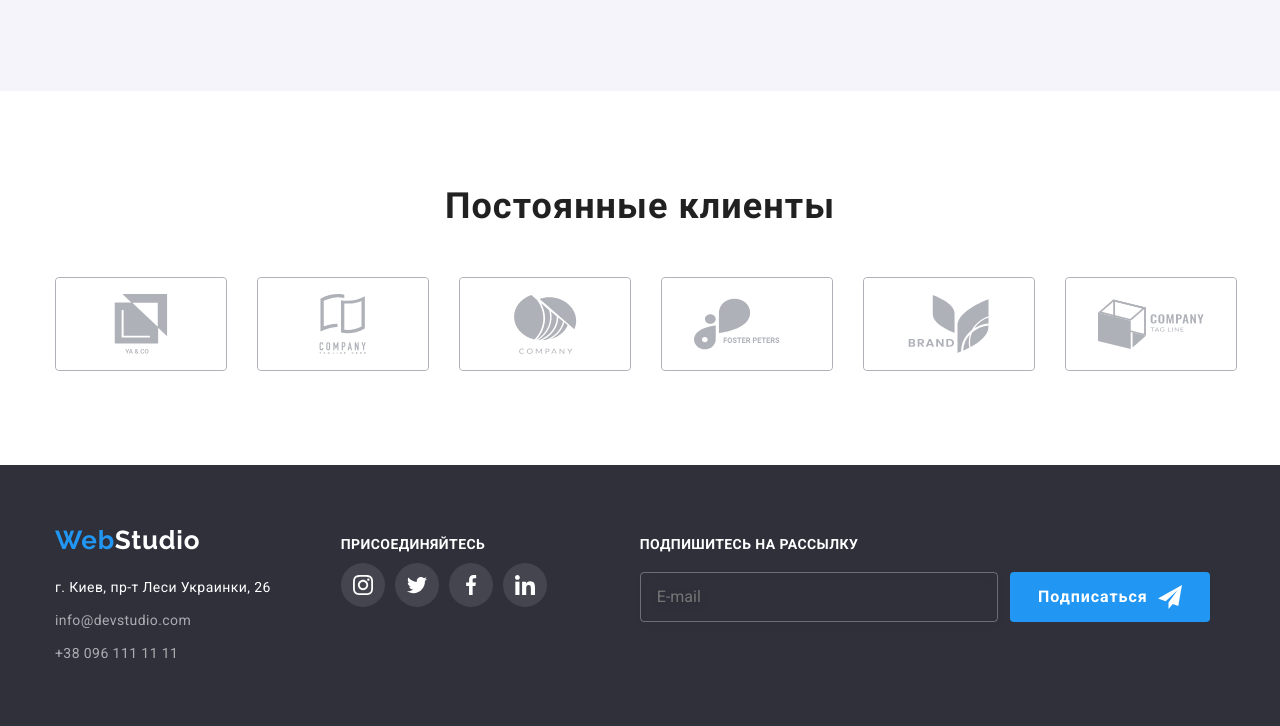
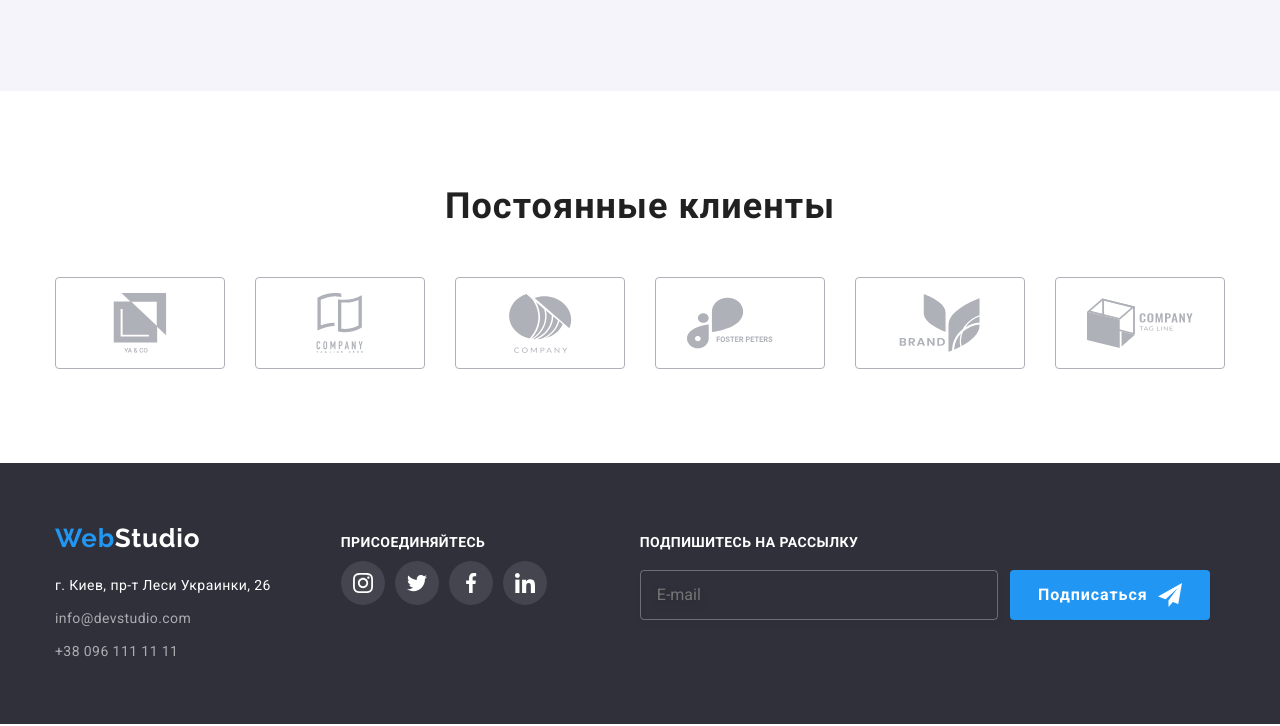
Before and after one commit to OcksanaBondarenko/goit-markup-hw-06, a plain HTML site: page index.html in a window 1280 px wide. Shown: the part 2237-2963 px from the top of the page. Drawn offline with nearby package versions, Linux system fonts and the light colour scheme.

Commit message:
fixes the clients section

```diff
--- a/css/styles.css
+++ b/css/styles.css
@@ -114,33 +114,11 @@ address {
 .social-list-link:focus {
   fill: #FFFFFF;
   background-color: var(--accent-color);
-
 }
 
 .clients-list {
   display: flex;
-
 }
-
-.clients-list-link {
-  display: flex;
-  align-items: center;
-  justify-content: center;
-  width: 170px;
-  height: 92px;
-  background-color: var(--primary-text-color-theme-dark);
-  fill: #AFB1B8;
-  transition: var(--trasform-primary);
-  border-radius: 4px;
-}
-
-.clients-list-link:hover,
-.clients-list-link:focus {
-  fill: var(--accent-color);
-  border: 1px solid #2196F3;
-
-}
-
 
 .features-list-picture {
   display: flex;
@@ -490,24 +468,35 @@ address {
 
 .clients-list {
   display: flex;
-  /* flex-wrap: wrap; */
   margin-left: -30px;
   margin-top: -30px;
+}
+
+.clients-list-link {
+  display: flex;
+  align-items: center;
+  justify-content: center;
+  width: 170px;
+  height: 92px;
+  background-color: var(--primary-text-color-theme-dark);
+  fill: #AFB1B8;
+  border: 1px solid #AFB1B8;
+  border-radius: 4px;
+
+  transition: var(--trasform-primary);
+}
+
+.clients-list-link:hover,
+.clients-list-link:focus {
+  fill: var(--accent-color);
+  border: 1px solid #2196F3;
   }
 
 .clients-list-item {
   flex-basis: calc((100% - 180px) / 6);
   margin-left: 30px;
   margin-top: 30px;
-  border: 1px solid #AFB1B8;
-  border-radius: 4px;
-  transition: var(--trasform-primary);
 }
-
-/* .clients-list-item:hover,
-.clients-list-item:focus {
-  border: 1px solid #2196F3;
-} */
 
 /* ===== Footer ===== */
 
```
Lines whose indentation alone changed are shown as unchanged.
